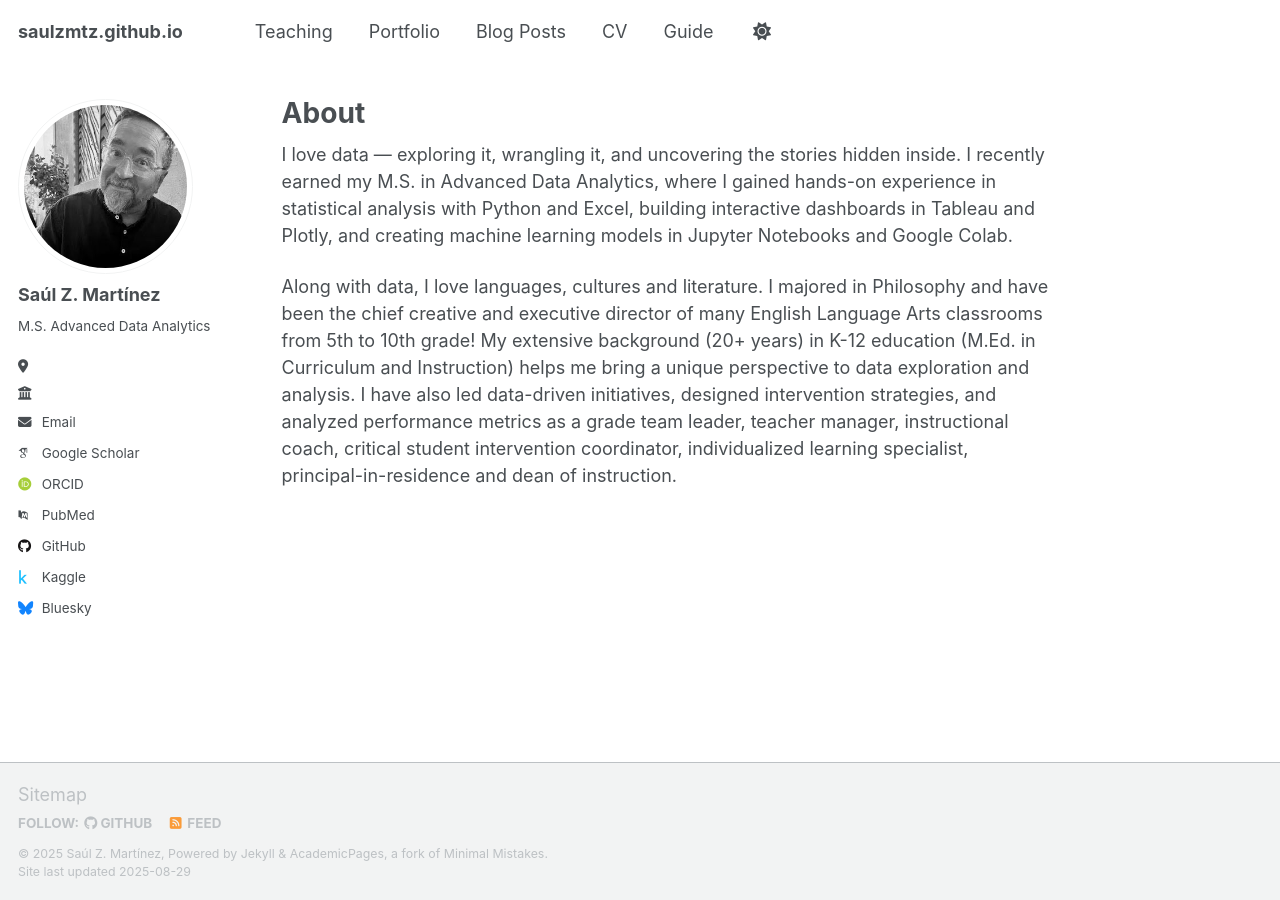
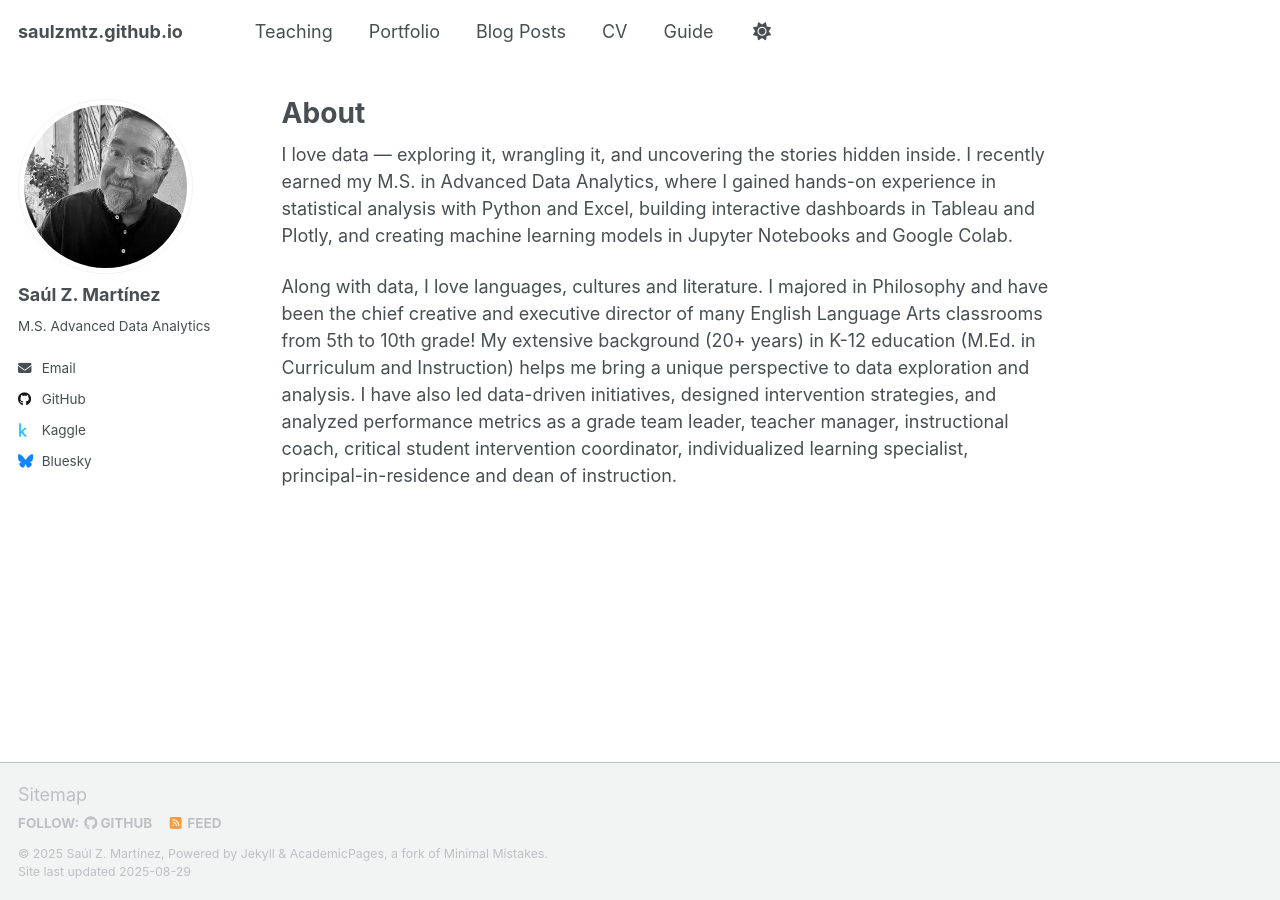
Before and after one commit to saulzmtz/saulzmtz.github.io, a Jekyll site: the page built from _pages/about.md, in a window 1280 px wide. Built offline with Jekyll 4.4.1, drawn with Linux system fonts in a browser that asks for light colours; some web fonts are replaced; a script that is not in the unit is left out; part of the change alters nothing that is shown.

```diff
--- a/_config.yml
+++ b/_config.yml
@@ -26,20 +26,20 @@ author:
   name             : "Saúl Z. Martínez"
   pronouns         : # example: "she/her"
   bio              : "M.S. Advanced Data Analytics"
-  location         : ""
-  employer         : ""
+  # location         : ""
+  # employer         : ""
   uri              : # URL
   email            : "saulzmartinez@gmail.com"
 
   # Academic websites
   academia         : # URL
   arxiv            : # URL - Update with the correct link to your profile
-  googlescholar    : "https://scholar.google.com/citations?user=PS_CX0AAAAAJ"
+  googlescholar    :  # URL - Update with the correct link to your profile
   inspire-hep      : # URL
   impactstory      : # URL
-  orcid            : "http://orcid.org/yourorcidurl"
+  orcid            :  # URL - Update with the correct link to your profile
   semantic         : # URL
-  pubmed           : "https://www.ncbi.nlm.nih.gov/pubmed/?term=john+snow"
+  pubmed           :  # URL - Update with the correct link to your profile
   researchgate     : # URL
   scopus           : # URL
 
@@ -53,7 +53,7 @@ author:
 
   # Social media
   artstation       : # Username
-  bluesky          : "bsky.app" # Replace this with you Bluesky username
+  bluesky          : "https://bsky.app/profile/saulzmtz.bsky.social" # Replace this with you Bluesky username
   facebook         : # Username
   flickr           : # Username
   foursquare       : # Username
```
